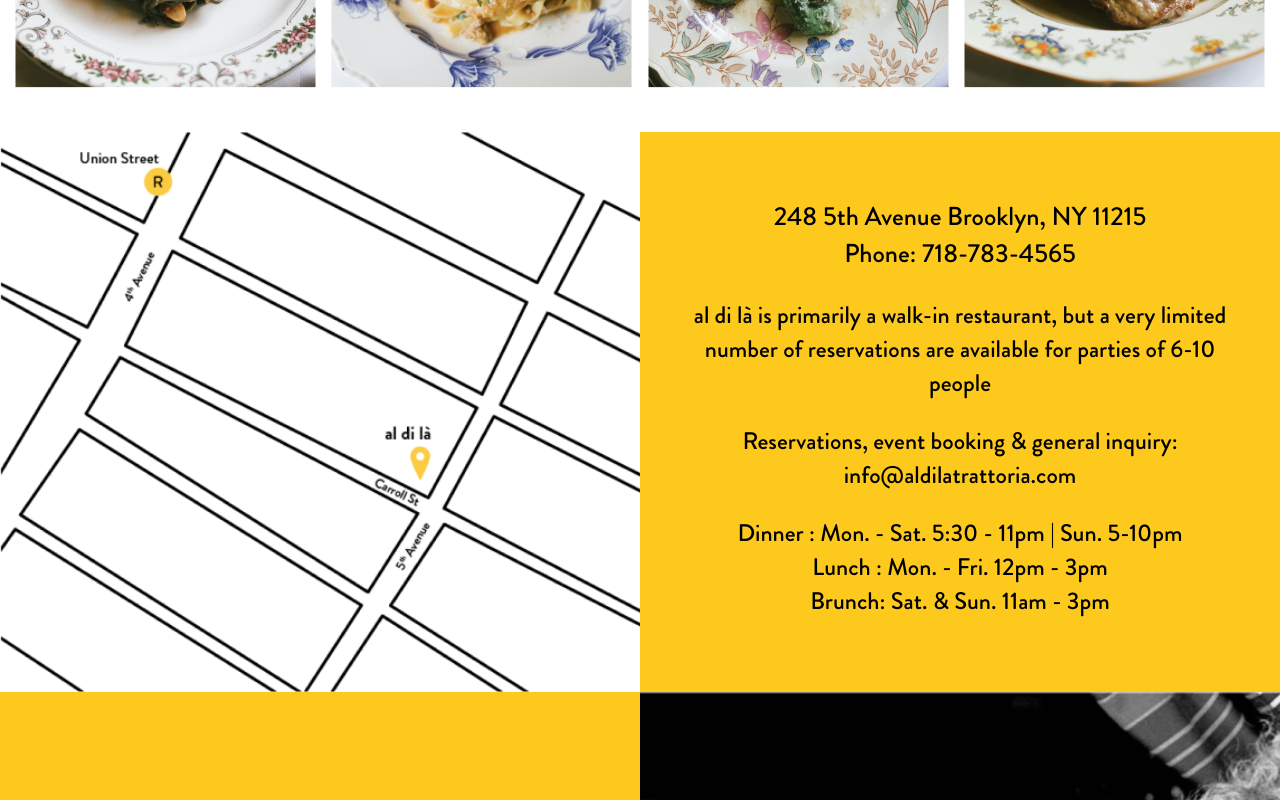
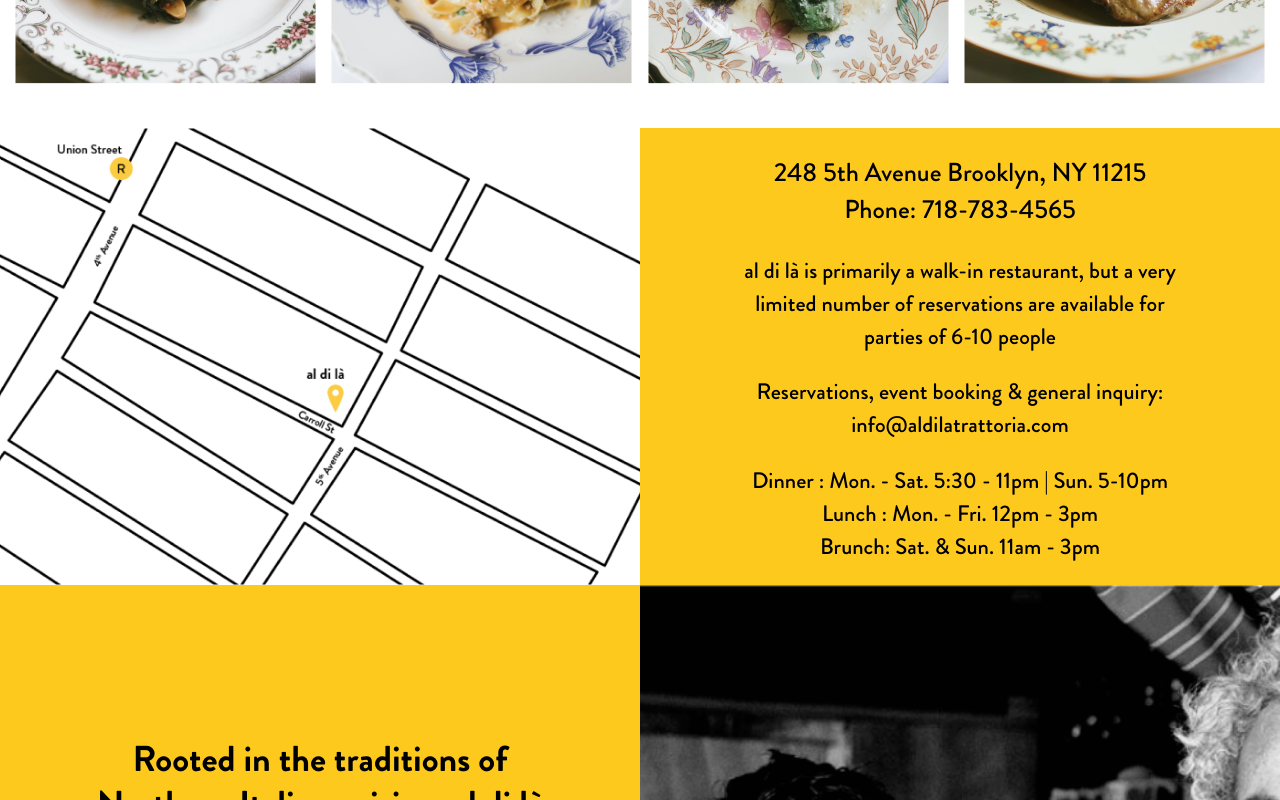
Before and after one commit to johnpmeyers20/ux-al-di-la, a React (Create React App) app: page / in a window 1280 px wide. Shown: the part 1220-2020 px from the top of the page. Built offline with nearby package versions, Linux system fonts and the light colour scheme.

Commit message:
fixed up visit section added object-fit

```diff
--- a/src/components/Menu/Menu.css
+++ b/src/components/Menu/Menu.css
@@ -68,6 +68,5 @@
 }
 
 .menu-container {
-  border: 2px solid hotpink;
   overflow: hidden;
 }
--- a/src/components/Press/Press.css
+++ b/src/components/Press/Press.css
@@ -7,10 +7,6 @@
   align-items: center;
 }
 
-.press-container {
-  border: 2px solid hotpink;
-}
-
 .press-container img {
   display: block;
   width: 100%;
--- a/src/components/Visit/Visit.css
+++ b/src/components/Visit/Visit.css
@@ -1,16 +1,31 @@
 visit {
   display: flex;
   justify-content: center;
-  /* align-items: center; */
+}
+
+.visit-container {
+  max-height: 500px;
+  width: 100%;
+  display: flex;
+  justify-content: space-evenly;
 }
 
 .visit-image, .visit-box {
   width: 50%;
-  height: 60vh;
 }
 
 .visit-box {
-  font-size: 24px;
-  padding: 40px;
+  /* font-size: 24px; */
+  font-size: calc(13px + (24 - 13) * ((100vw - 300px) / (1440 - 300)));
   background-color: #fec91d;
+  justify-content: center;
+  align-content: center;
 }
+
+.visit-box-text {
+  padding: 0px 85px;
+  text-align: center;
+}
+.visit-image img {
+  object-fit: cover;
+}
--- a/src/components/Visit/Visit.js
+++ b/src/components/Visit/Visit.js
@@ -5,17 +5,19 @@
 export default function Visit({ id }) {
   return (
 
-    <visit id={id}>
-    <div className='visit-image' style={{ backgroundImage: "url(" + Map + ")", backgroundSize: "cover", padding:"40px" }}></div>
-    <div className='visit-box'>
-      <p style={{fontSize: "26px"}}>248 5th Avenue Brooklyn, NY 11215<br/>Phone: 718-783-4565</p>
-      <p>al di là is primarily a walk-in restaurant, but a very limited number of reservations are available for parties of 6-10 people</p>
-      <p>Reservations, event booking & general inquiry:<br/>info@aldilatrattoria.com</p>
-      <p>Dinner : Mon. - Sat. 5:30 - 11pm | Sun. 5-10pm<br/>
-      Lunch : Mon. - Fri. 12pm - 3pm<br/>
-      Brunch: Sat. & Sun. 11am - 3pm
-      </p>
+    <visit className='visit-container' id={id}>
+      {/* <div className='visit-image' style={{ backgroundImage: "url(" + Map + ")", backgroundSize: "cover", padding: "40px", height: "500px" }}></div> */}
+      <div className='visit-image'>
+        <img src={Map} alt="" width="100%" height="100%" />
       </div>
-     </visit>
+      <div className='visit-box'>
+        <div className='visit-box-text'>
+          <p style={{ fontSize: "26px" }}>248 5th Avenue Brooklyn, NY 11215<br />Phone: 718-783-4565</p>
+          <p>al di là is primarily a walk-in restaurant, but a very limited number of reservations are available for parties of 6-10 people</p>
+          <p>Reservations, event booking & general inquiry:<br />info@aldilatrattoria.com</p>
+          <p>Dinner : Mon. - Sat. 5:30 - 11pm | Sun. 5-10pm<br />Lunch : Mon. - Fri. 12pm - 3pm<br />Brunch: Sat. & Sun. 11am - 3pm</p>
+        </div>
+      </div>
+    </visit>
   )
 }
```
